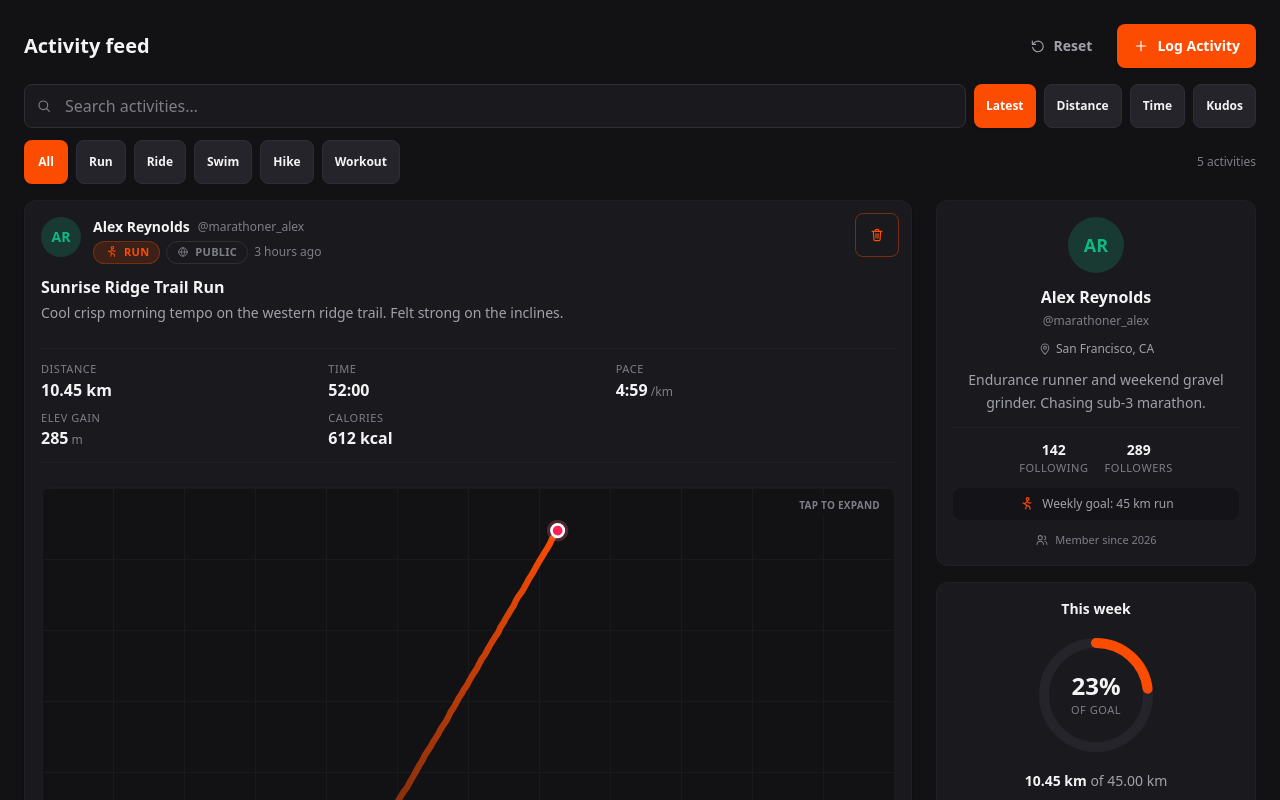
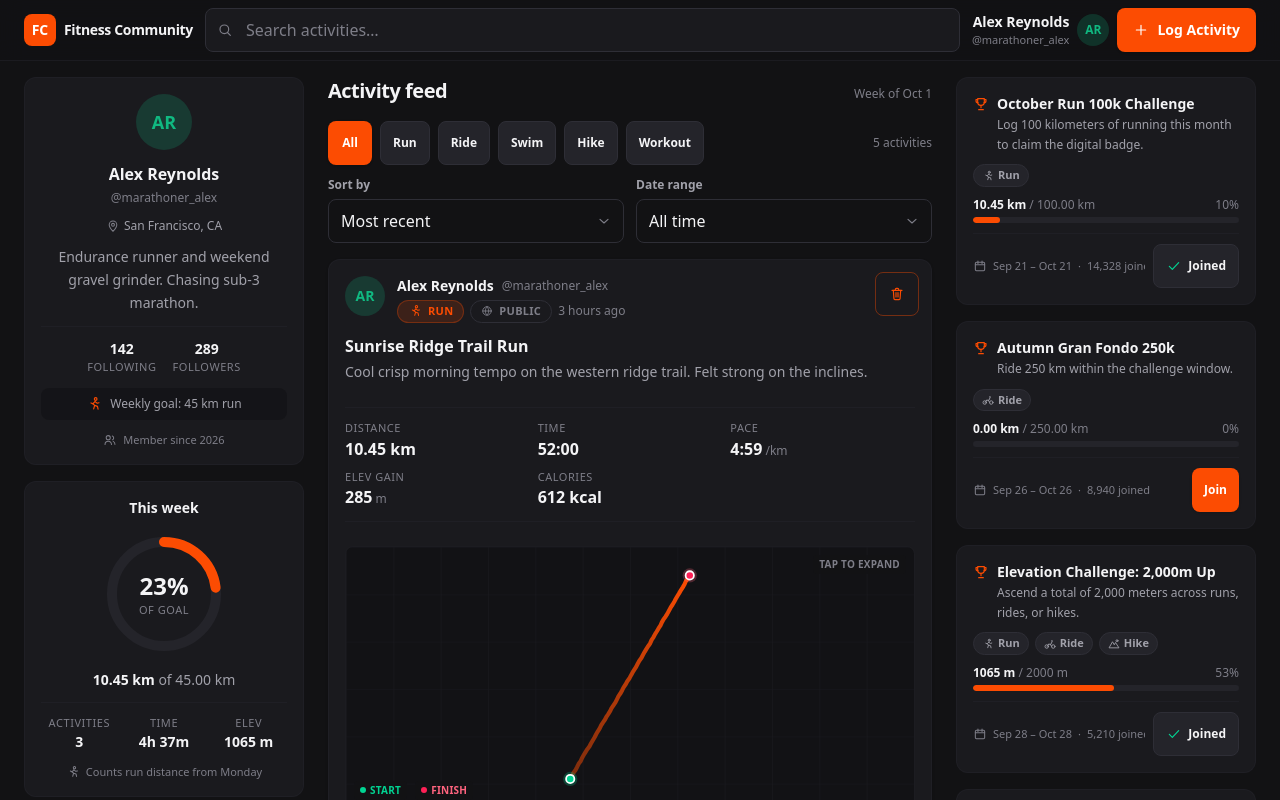
Before and after one commit to mmy-lana/react-fitness-community-feed, a React (Vite) app: page / in a window 1280 px wide. Shown: the top 800 px of the page. Built offline with nearby package versions, Linux system fonts and the light colour scheme; the HTML template or start-up script is replaced by a standard one.

Commit message:
feat(shell): assemble the responsive three-column layout
Single column with the sidebar below the feed on a phone, feed and
sidebar side by side from md, and the profile, feed and challenges
columns from xl. The split is decided once in JS so no sidebar card is
ever mounted twice.

```diff
--- a/src/App.tsx
+++ b/src/App.tsx
@@ -1,24 +1,24 @@
-import { useEffect, useMemo, useState } from 'react';
-import type { ActivityFilterCriteria, SportType } from './types/fitness';
-import { ActivityCard } from './components/feed/ActivityCard';
+import { useState } from 'react';
+import type { ActivityFilterCriteria } from './types/fitness';
+import { ActivityFeed } from './components/feed/ActivityFeed';
+import { FilterBar } from './components/feed/FilterBar';
 import { ManualActivityModal } from './components/forms/ManualActivityModal';
+import { AppShell } from './components/layout/AppShell';
+import { DESKTOP_QUERY } from './components/layout/Header';
+import type { BottomNavItem } from './components/layout/BottomNav';
 import { AthleteProfileCard } from './components/sidebar/AthleteProfileCard';
 import { ChallengeCard } from './components/sidebar/ChallengeCard';
+import { CommunityCard } from './components/sidebar/CommunityCard';
 import { WeeklyGoalProgress } from './components/sidebar/WeeklyGoalProgress';
-import { AlertIcon, PlusIcon, RotateCcwIcon, SearchIcon } from './components/icons/ActionIcons';
+import { AlertIcon, RotateCcwIcon } from './components/icons/ActionIcons';
 import { Button } from './components/ui/Button';
 import { useActivities } from './hooks/useActivities';
 import { useChallenges } from './hooks/useChallenges';
+import { useMediaQuery } from './hooks/useMediaQuery';
 import { addComment, deleteComment, toggleKudos } from './hooks/useSocial';
 import { useWeeklyStats } from './hooks/useWeeklyStats';
-import {
-  CURRENT_USER_ID,
-  STORAGE_ERROR_EVENT,
-  getUserSnapshot,
-  resetDemoData,
-} from './services/storageStore';
-import { getAthlete } from './utils/seedAthletes';
-import { SPORT_LABEL_MAP, SPORT_TYPES } from './utils/sportMaps';
+import { CURRENT_USER_ID, STORAGE_ERROR_EVENT, getUserSnapshot, resetDemoData } from './services/storageStore';
+import { useEffect } from 'react';
 
 const DEFAULT_FILTERS: ActivityFilterCriteria = {
   sportType: 'all',
@@ -27,19 +27,15 @@ const DEFAULT_FILTERS: ActivityFilterCriteria = {
   searchQuery: '',
 };
 
-const SORT_OPTIONS = [
-  { value: 'latest', label: 'Latest' },
-  { value: 'distance', label: 'Distance' },
-  { value: 'duration', label: 'Time' },
-  { value: 'kudos', label: 'Kudos' },
-] as const;
-
 export default function App() {
   const [filters, setFilters] = useState<ActivityFilterCriteria>(DEFAULT_FILTERS);
   const [isLogOpen, setLogOpen] = useState(false);
   const [storageError, setStorageError] = useState<string | null>(null);
+  const [activeNavItem, setActiveNavItem] = useState<BottomNavItem>('feed');
 
-  const { activities, addActivity, deleteActivity } = useActivities(filters);
+  const isDesktop = useMediaQuery(DESKTOP_QUERY);
+
+  const { activities, totalCount, addActivity, deleteActivity } = useActivities(filters);
   const { challenges, toggleJoin } = useChallenges();
   const weeklyStats = useWeeklyStats();
   const profile = getUserSnapshot();
@@ -54,10 +50,10 @@ export default function App() {
     return () => window.removeEventListener(STORAGE_ERROR_EVENT, onStorageError);
   }, []);
 
-  const visibleCountLabel = useMemo(
-    () => `${activities.length} ${activities.length === 1 ? 'activity' : 'activities'}`,
-    [activities.length]
-  );
+  const isFiltered =
+    filters.sportType !== 'all' ||
+    filters.dateRange !== 'all' ||
+    filters.searchQuery.trim() !== '';
 
   /** Clears a stale banner before running a mutation. */
   const runAction = (action: () => boolean): boolean => {
@@ -65,34 +61,94 @@ export default function App() {
     return action();
   };
 
-  return (
-    <main className="mx-auto w-full max-w-7xl px-4 py-6 md:px-6">
-      <div className="mb-4 flex flex-wrap items-center justify-between gap-3">
-        <h1 className="text-xl font-bold text-ink-primary">Activity feed</h1>
+  const handleReset = () => {
+    setStorageError(null);
+    setFilters(DEFAULT_FILTERS);
+    resetDemoData();
+  };
 
-        <div className="flex items-center gap-2">
+  const athlete = {
+    fullName: profile.fullName,
+    username: profile.username,
+    avatarInitials: profile.avatarInitials,
+    location: profile.location,
+  };
+
+  const feedColumn = (
+    <div className="flex min-w-0 flex-col gap-4">
+      <header className="flex items-baseline justify-between gap-3">
+        <h1 className="text-xl font-bold tracking-tight text-ink-primary">Activity feed</h1>
+        <span className="text-xs text-ink-tertiary">
+          Week of {new Date().toLocaleDateString('en-US', { month: 'short', day: 'numeric' })}
+        </span>
+      </header>
+
+      <FilterBar
+        filters={filters}
+        onChange={setFilters}
+        visibleCount={activities.length}
+        totalCount={totalCount}
+      />
+
+      <ActivityFeed
+        activities={activities}
+        currentUserId={CURRENT_USER_ID}
+        isFiltered={isFiltered}
+        onClearFilters={() => setFilters(DEFAULT_FILTERS)}
+        onOpenLog={() => setLogOpen(true)}
+        onToggleKudos={(activityId) => runAction(() => toggleKudos(activityId))}
+        onDelete={(activityId) => runAction(() => deleteActivity(activityId))}
+        onSubmitComment={(activityId, content) => runAction(() => addComment(activityId, content))}
+        onDeleteComment={(activityId, commentId) => runAction(() => deleteComment(activityId, commentId))}
+      />
+    </div>
+  );
+
+  const progressColumn = (
+    <div className="flex flex-col gap-4" data-nav-target="weekly">
+      <div className="scroll-mt-20">
+        <AthleteProfileCard profile={profile} />
+      </div>
+      <WeeklyGoalProgress stats={weeklyStats} sport={profile.weeklyGoalSport} />
+    </div>
+  );
+
+  const resetButton = (
     <Button
       variant="ghost"
+      fullWidth
       aria-label="Reset demo data"
-            onClick={() => {
-              setStorageError(null);
-              resetDemoData();
-            }}
+      onClick={handleReset}
       iconLeft={<RotateCcwIcon className="w-4 h-4" />}
     >
-            Reset
+      Reset demo data
     </Button>
-          <Button
-            variant="primary"
-            aria-label="Log activity"
-            onClick={() => setLogOpen(true)}
-            iconLeft={<PlusIcon className="w-4 h-4" />}
+  );
+
+  const challengeColumn = (
+    <>
+      {challenges.map((challenge) => (
+        <ChallengeCard
+          key={challenge.id}
+          challenge={challenge}
+          currentProgress={challenge.currentProgress}
+          progressPercentage={challenge.progressPercentage}
+          onToggleJoin={toggleJoin}
+        />
+      ))}
+      <CommunityCard />
+    </>
+  );
+
+  return (
+    <AppShell
+      athlete={athlete}
+      searchQuery={filters.searchQuery}
+      onSearchChange={(searchQuery) => setFilters((previous) => ({ ...previous, searchQuery }))}
+      onOpenLog={() => setLogOpen(true)}
+      activeNavItem={activeNavItem}
+      onNavigate={setActiveNavItem}
     >
-            Log Activity
-          </Button>
-        </div>
-      </div>
-
       {storageError ? (
         <p
           role="alert"
@@ -103,95 +159,15 @@ export default function App() {
         </p>
       ) : null}
 
-      <div className="mb-4 flex flex-col gap-3">
-        <div className="flex flex-col gap-2 sm:flex-row sm:items-center">
-          <div className="relative flex min-w-0 flex-1 items-center">
-            <SearchIcon className="pointer-events-none absolute left-3 w-4 h-4 text-ink-tertiary" />
-            <input
-              type="search"
-              value={filters.searchQuery}
-              onChange={(event) => {
-                // Read the value now: the updater runs during the next render,
-                // by which time React has already cleared `currentTarget`.
-                const { value } = event.currentTarget;
-                setFilters((previous) => ({ ...previous, searchQuery: value }));
-              }}
-              aria-label="Search activities"
-              placeholder="Search activities…"
-              data-testid="feed-search"
-              className="min-h-11 w-full rounded-lg border border-surface-600 bg-surface-800 pl-10 pr-3 text-base text-ink-primary placeholder:text-ink-tertiary focus:border-strava-orange/70 focus:outline-2 focus:outline-offset-0 focus:outline-strava-orange/70"
-            />
-          </div>
+      <div className="grid gap-6 md:grid-cols-[minmax(0,1.62fr)_minmax(0,1fr)] xl:grid-cols-[280px_minmax(0,1fr)_300px] xl:items-start">
+        {isDesktop ? <aside className="flex min-w-0 flex-col gap-4">{progressColumn}{resetButton}</aside> : null}
 
-          <div className="flex flex-wrap items-center gap-2">
-            {SORT_OPTIONS.map((sort) => (
-              <Button
-                key={sort.value}
-                size="sm"
-                variant={filters.sortBy === sort.value ? 'primary' : 'secondary'}
-                aria-label={`Sort by ${sort.value}`}
-                onClick={() => setFilters((previous) => ({ ...previous, sortBy: sort.value }))}
-              >
-                {sort.label}
-              </Button>
-            ))}
-          </div>
-        </div>
-
-        <div className="flex flex-wrap items-center gap-2">
-          <Button
-            size="sm"
-            variant={filters.sportType === 'all' ? 'primary' : 'secondary'}
-            aria-label="Filter by All"
-            onClick={() => setFilters((previous) => ({ ...previous, sportType: 'all' }))}
-          >
-            All
-          </Button>
-          {SPORT_TYPES.map((sport: SportType) => (
-            <Button
-              key={sport}
-              size="sm"
-              variant={filters.sportType === sport ? 'primary' : 'secondary'}
-              aria-label={`Filter by ${SPORT_LABEL_MAP[sport]}`}
-              onClick={() => setFilters((previous) => ({ ...previous, sportType: sport }))}
-            >
-              {SPORT_LABEL_MAP[sport]}
-            </Button>
-          ))}
-          <span className="ml-auto text-xs text-ink-tertiary">{visibleCountLabel}</span>
-        </div>
-      </div>
-
-      <div className="grid gap-6 md:grid-cols-[minmax(0,1fr)_320px]">
-        <div className="flex min-w-0 flex-col gap-4">
-          {activities.map((activity) => (
-            <ActivityCard
-              key={activity.id}
-              activity={activity}
-              athlete={getAthlete(activity.userId)}
-              currentUserId={CURRENT_USER_ID}
-              onToggleKudos={(activityId) => runAction(() => toggleKudos(activityId))}
-              onDelete={(activityId) => runAction(() => deleteActivity(activityId))}
-              onSubmitComment={(activityId, content) => runAction(() => addComment(activityId, content))}
-              onDeleteComment={(activityId, commentId) =>
-                runAction(() => deleteComment(activityId, commentId))
-              }
-            />
-          ))}
-        </div>
+        {feedColumn}
 
         <aside className="flex min-w-0 flex-col gap-4">
-          <AthleteProfileCard profile={profile} />
-          <WeeklyGoalProgress stats={weeklyStats} sport={profile.weeklyGoalSport} />
-          {challenges.map((challenge) => (
-            <ChallengeCard
-              key={challenge.id}
-              challenge={challenge}
-              currentProgress={challenge.currentProgress}
-              progressPercentage={challenge.progressPercentage}
-              onToggleJoin={toggleJoin}
-            />
-          ))}
+          {isDesktop ? null : progressColumn}
+          {challengeColumn}
+          {isDesktop ? null : resetButton}
         </aside>
       </div>
 
@@ -202,6 +178,6 @@ export default function App() {
         onClose={() => setLogOpen(false)}
         onSubmit={(input) => runAction(() => addActivity(input))}
       />
-    </main>
+    </AppShell>
   );
 }
```
Lines whose indentation alone changed are shown as unchanged.
